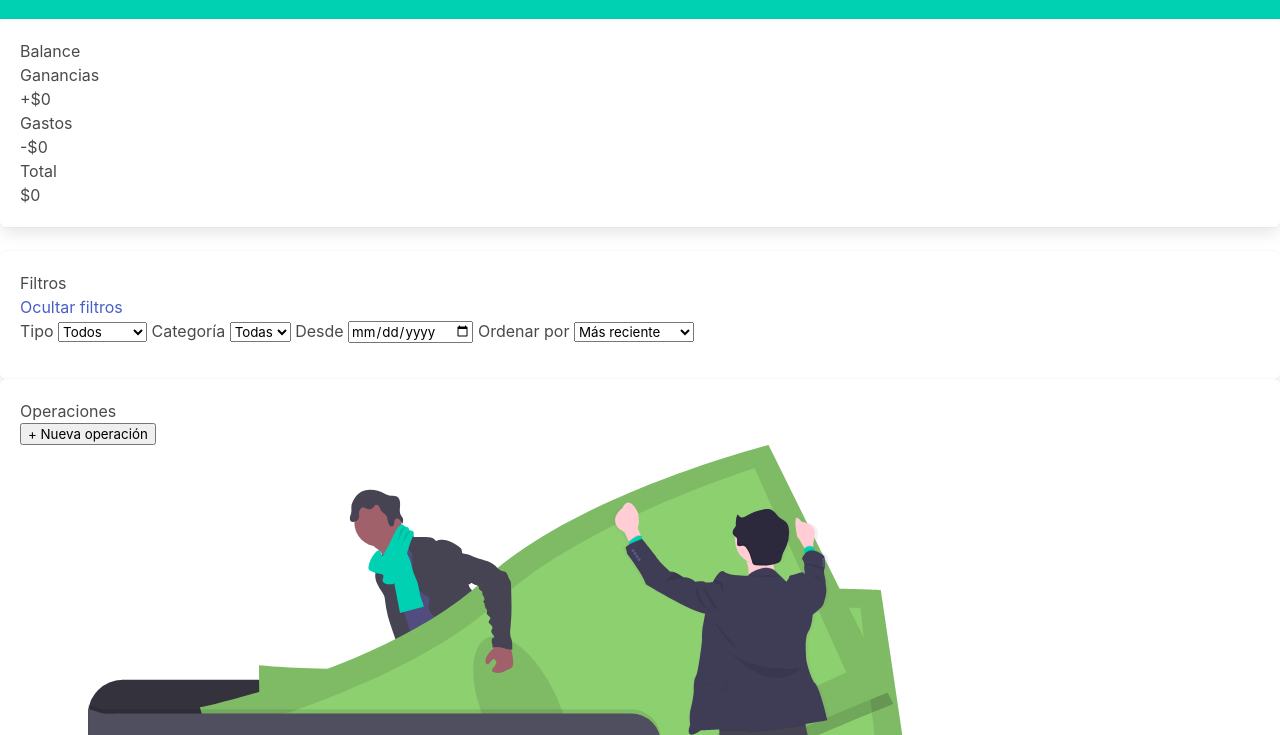
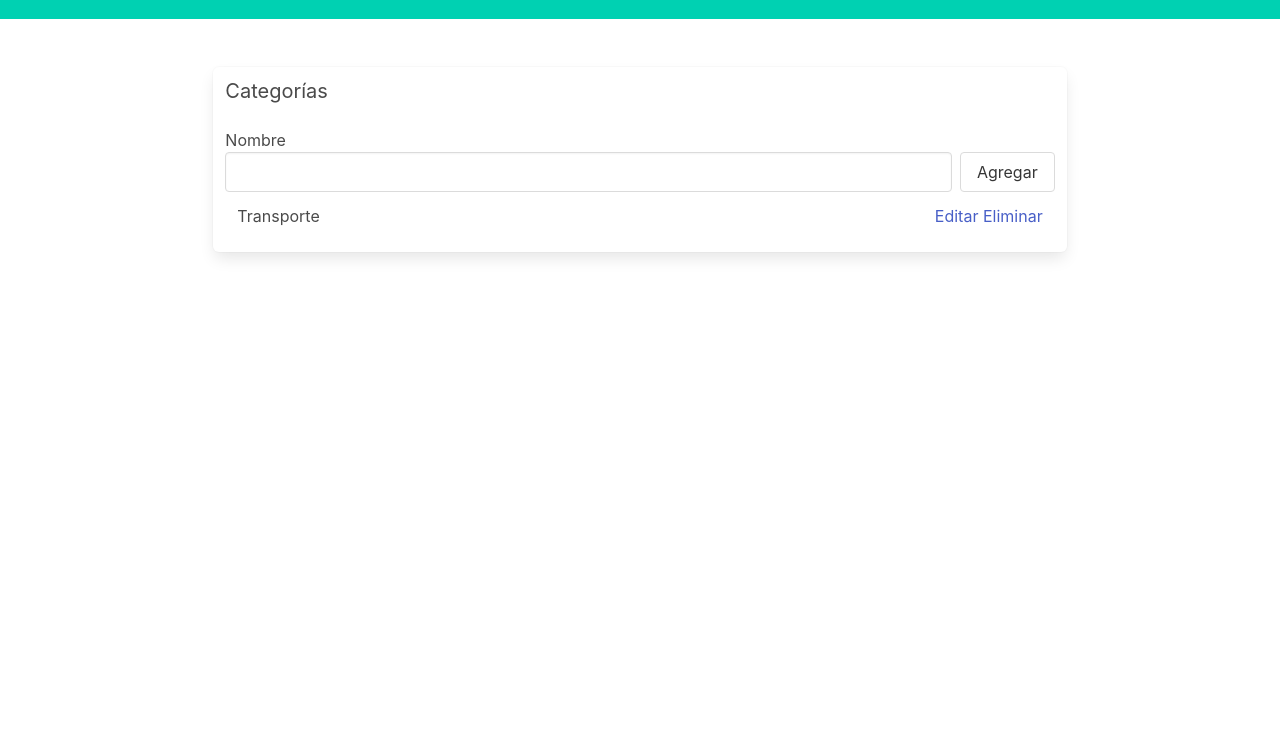
Before and after one commit to Mariacecilia1999/proyectoAhorradasNuevo, a plain HTML site: page index.html in a window 1280 px wide. Shown: the part 65-800 px from the top of the page. Drawn offline with nearby package versions, Linux system fonts and the light colour scheme.

Commit message:
Agregando clases de bulma a la sección categoria

```diff
--- a/index.html
+++ b/index.html
@@ -29,7 +29,7 @@
       </nav>
    </header>
 
-   <section id="balance">
+   <!-- <section id="balance">
       <div>
          <div class="box balance">
             <h2>Balance</h2>
@@ -97,18 +97,19 @@
             <p>Cambia los filtros o agrega operaciones</p>
          </div>
       </div>
-   </section>
+   </section> -->
 
 
-   <section id="categoria">
-      <h2>Categorías</h2>
+   <section id="categoria" class="is-flex is-justify-content-center is-align-items-center">
+      <div class="box column is-8 my-6">
+         <h2 class="subtitle">Categorías</h2>
          <label for="">Nombre</label>
-      <div>
-         <input type="text">
-         <button>Agregar</button>
+         <div class="is-flex">
+            <input type="text" class="input">
+            <button class="button ml-2">Agregar</button>
          </div>
          <div id="ejemplo-de-categoria">
-         <div>
+            <div class="column is-flex is-justify-content-space-between">
                <p>Transporte</p>
                <div>
                   <a href="">Editar</a>
@@ -116,6 +117,7 @@
                </div>
             </div>
          </div>
+      </div>
    </section>
 </body>
 </html>
```
Lines whose indentation alone changed are shown as unchanged.
